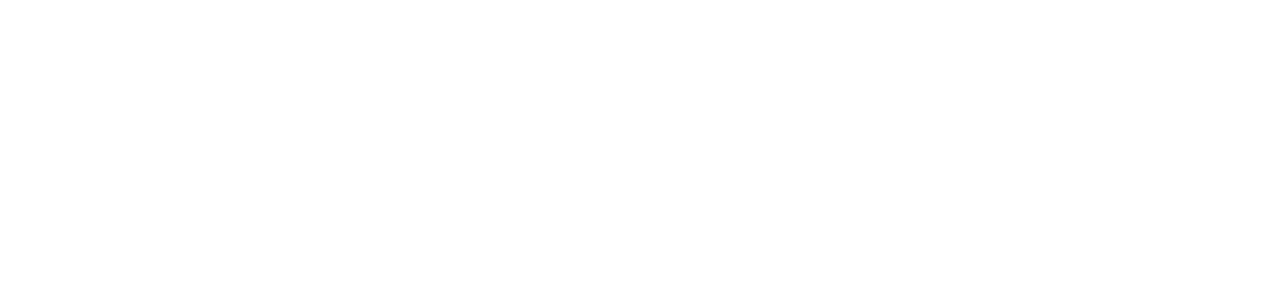
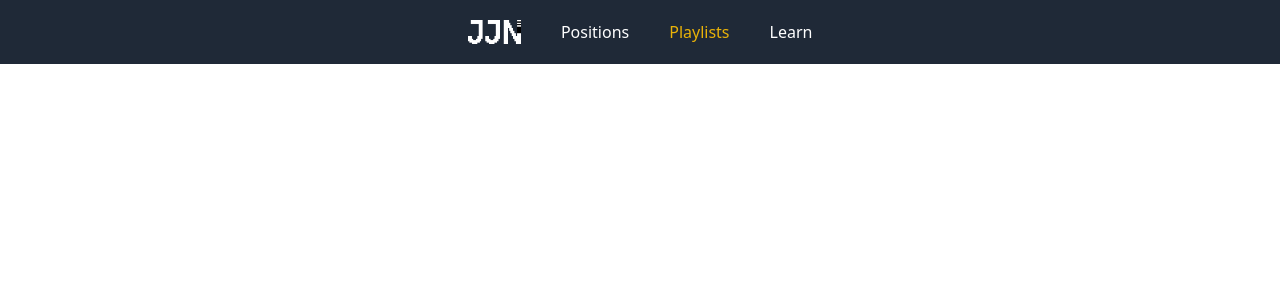
Before and after one commit to matt-plank/jiu-jitsu-notes-web, a React (Create React App) app in the folder jiu-jitsu-notes/: page /playlists in a window 1280 px wide. Before the commit this address had no page. Shown: the top 300 px of the page. Built offline with nearby package versions, Linux system fonts and the light colour scheme.

Commit message:
Added 'Playlists' page

```diff
--- a/jiu-jitsu-notes/src/App.js
+++ b/jiu-jitsu-notes/src/App.js
@@ -2,6 +2,7 @@
 import EditPositions from "./pages/editPositions";
 import Home from "./pages/home";
 import LearnPositions from "./pages/learnPositions";
+import Playlists from "./pages/playlists";
 
 function App() {
   return (
@@ -10,6 +11,7 @@
         <Routes>
           <Route path="/" element={<Home />} />
           <Route path="/positions" element={<LearnPositions />} />
+          <Route path="/playlists" element={<Playlists />} />
           <Route path="/edit" element={<EditPositions />} />
         </Routes>
       </Router>
--- a/jiu-jitsu-notes/src/components/logo/logo.js
+++ b/jiu-jitsu-notes/src/components/logo/logo.js
@@ -5,7 +5,7 @@
   return (
     <div className={`flex justify-center h-6 items-center ${className}`}>
       <img
-        className="h-full pixelated"
+        className="h-full"
         src={dark ? DarkLogo : LightLogo}
         alt="Jiu Jitsu Notes Logo"
       />
--- a/jiu-jitsu-notes/src/components/navbar.js
+++ b/jiu-jitsu-notes/src/components/navbar.js
@@ -14,6 +14,11 @@
         <Link to="/edit">Positions</Link>
       </p>
       <p
+        className={selected === "/playlists" ? SELECTED_COLOUR : DEFAULT_COLOUR}
+      >
+        <Link to="/playlists">Playlists</Link>
+      </p>
+      <p
         className={selected === "/positions" ? "text-yellow-500" : "text-white"}
       >
         <Link to="/positions">Learn</Link>
--- /dev/null
+++ b/jiu-jitsu-notes/src/pages/playlists.js
@@ -0,0 +1,7 @@
+import NavBar from "../components/navbar";
+
+const Playlists = () => {
+  return <NavBar selected="/playlists" />;
+};
+
+export default Playlists;
```
